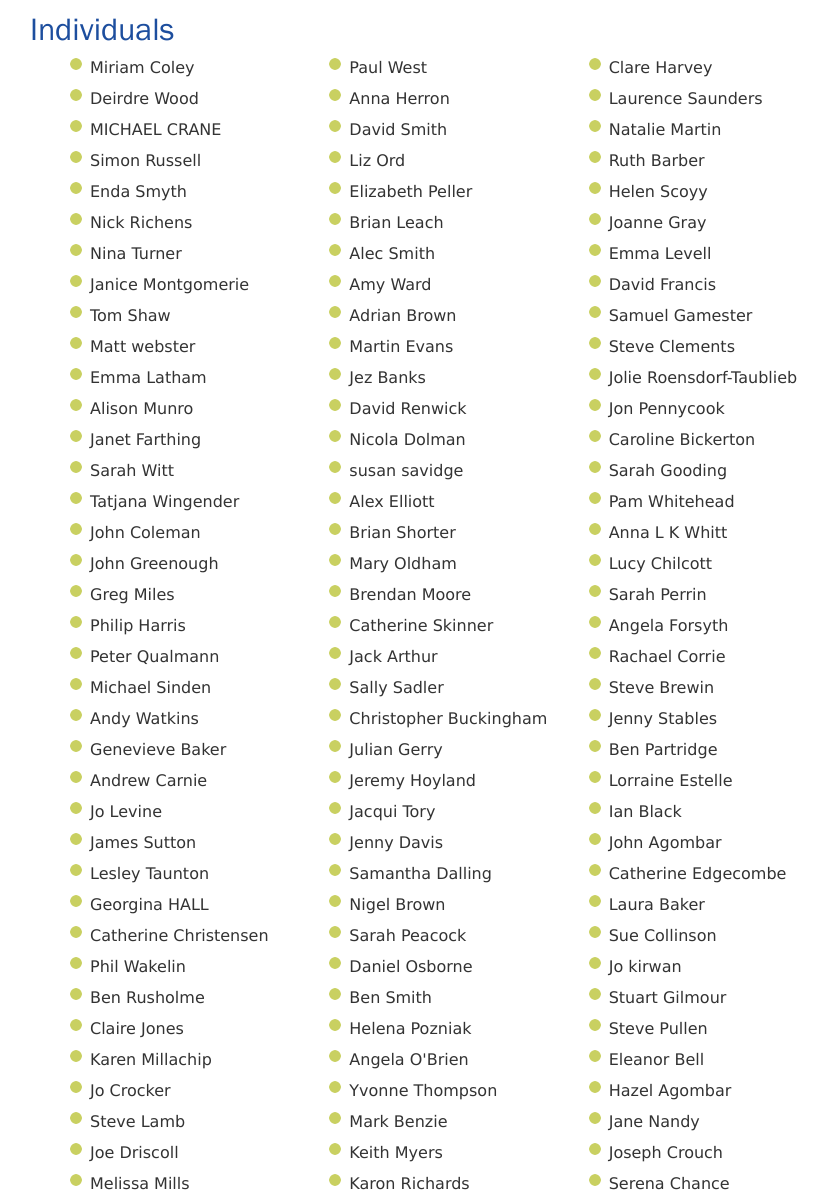
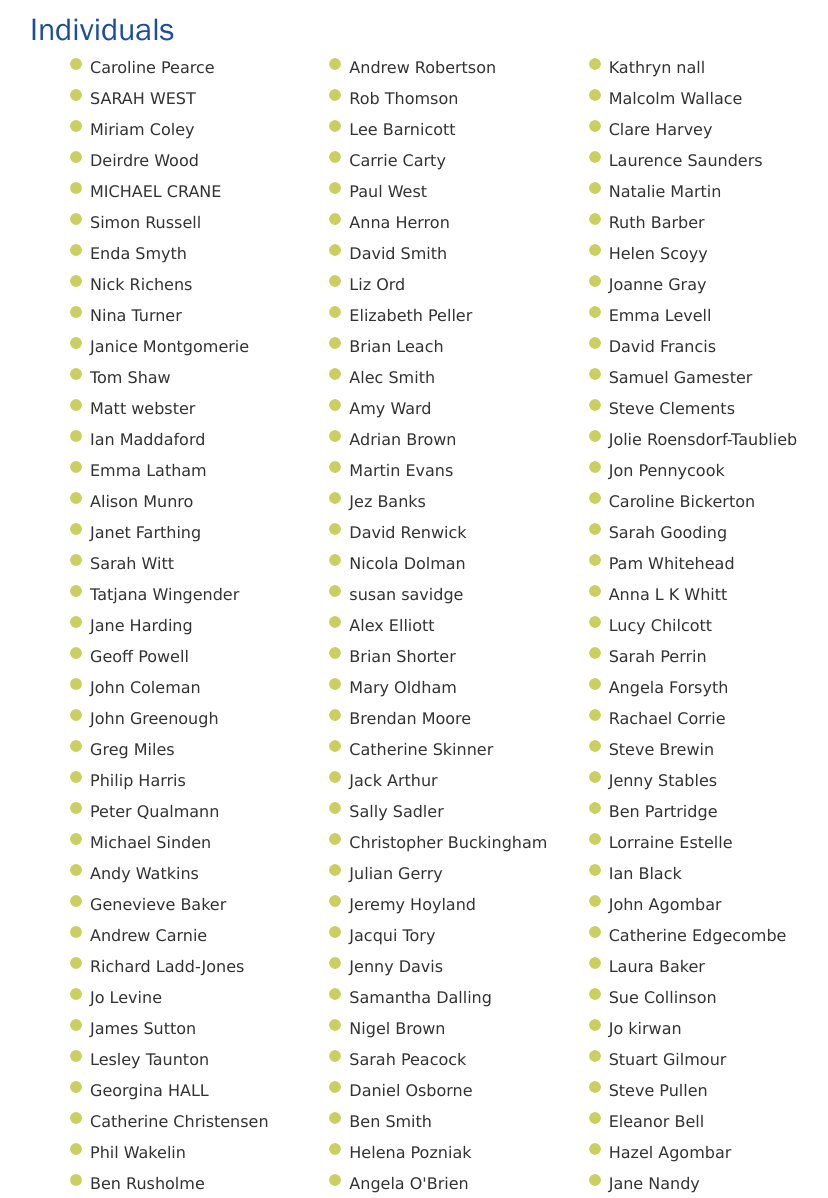
Before and after one commit to winchestercyclingcharter/winchestercyclingcharter.github.io, a Jekyll site: the page built from supporters.md, in a window 1280 px wide and 1400 px high, scrolled down 5977 px. Shown: the part 202-1400 px from the top of the window, without its empty margins (211-1039 px from the left). Built offline with Jekyll 4.4.1, drawn with Linux system fonts in a browser that asks for light colours; nearby versions of some CDN libraries.

Commit message:
Update people.yml

```diff
--- a/_data/people.yml
+++ b/_data/people.yml
@@ -377,3 +377,9 @@ people:
 - { lastname: Coley, firstname: Miriam , dt: 20210402-072248-742592 }
 - { lastname: Shaw, firstname: Tom, dt: 20210401-192301-351075 }
 - { lastname: Smyth, firstname: Enda, dt: 20210401-214916-880185 }
+- { lastname: Pearce, firstname: Caroline, dt: 20210402-135631-963861 }
+- { lastname: WEST, firstname: SARAH, dt: 20210402-122311-604673 }
+- { lastname: Ladd-Jones, firstname: Richard, dt: 20210401-061030-459164 }
+- { lastname: Powell, firstname: Geoff, dt: 20210401-105225-354455 }
+- { lastname: Harding, firstname: Jane, dt: 20210401-113532-897743 }
+- { lastname: Maddaford, firstname: Ian, dt: 20210401-175502-133787 }
```
